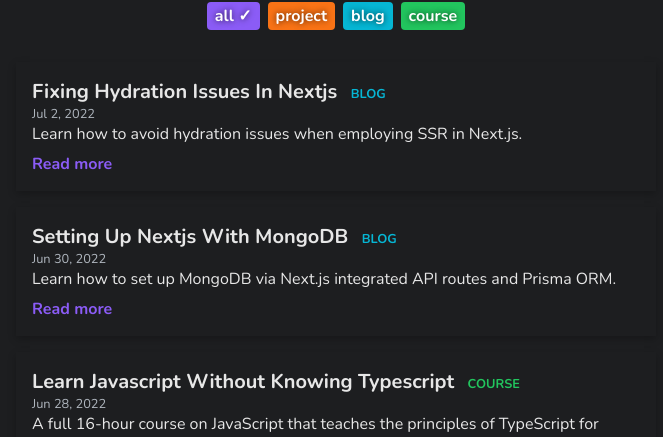
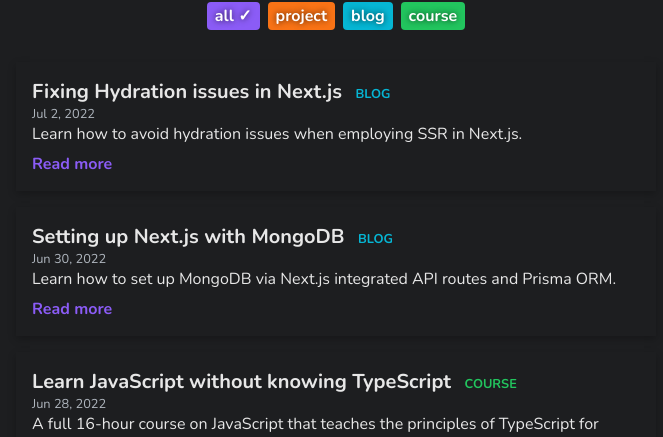
Before and after one commit to lpatronr/personal-website, a Next.js app: page / in a window 1280 px wide. Shown: the part 225-662 px from the top of the page, without its empty margins (304-967 px from the left). Built offline with nearby package versions, Linux system fonts and the light colour scheme.

Commit message:
Use the title from data rather than the file name

```diff
--- a/common/components/post-row/PostRow.tsx
+++ b/common/components/post-row/PostRow.tsx
@@ -4,12 +4,6 @@
 import styles from './styles.module.scss';
 
 export function PostRow({ post }: { post: Post }): JSX.Element {
-  const title = post.id
-    .replace(/-/g, ' ')
-    .split(' ')
-    .map((word) => word.charAt(0).toUpperCase() + word.slice(1))
-    .join(' ');
-
   const publishedAt = new Date(post.date).toLocaleDateString('us', {
     day: 'numeric',
     month: 'short',
@@ -38,7 +32,8 @@
     <Link href={post.type !== 'blog' ? post.content.trim() : `/post/${post.id}`}>
       <a className={styles.a}>
         <h6>
-          {title} <span className={[styles.tag, color].join(' ')}>{post.type.toUpperCase()}</span>
+          {post.title}{' '}
+          <span className={[styles.tag, color].join(' ')}>{post.type.toUpperCase()}</span>
         </h6>
         <p className={styles.date}>{publishedAt}</p>
         <p>{post.description}</p>
```
